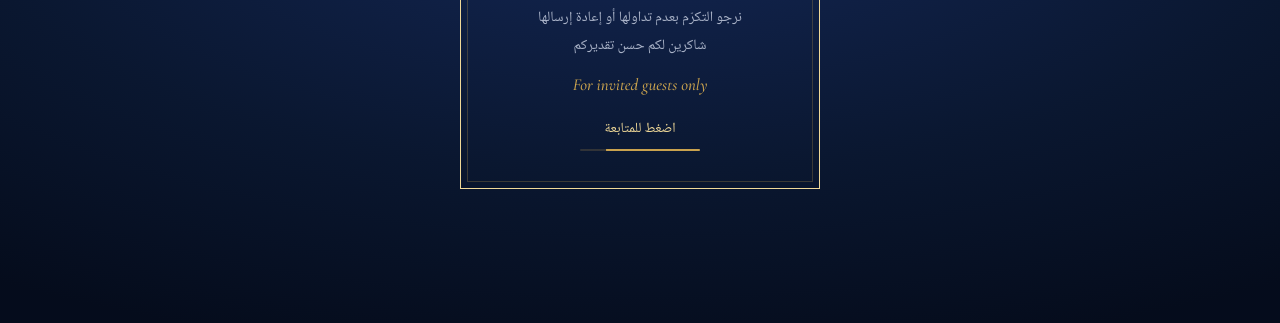
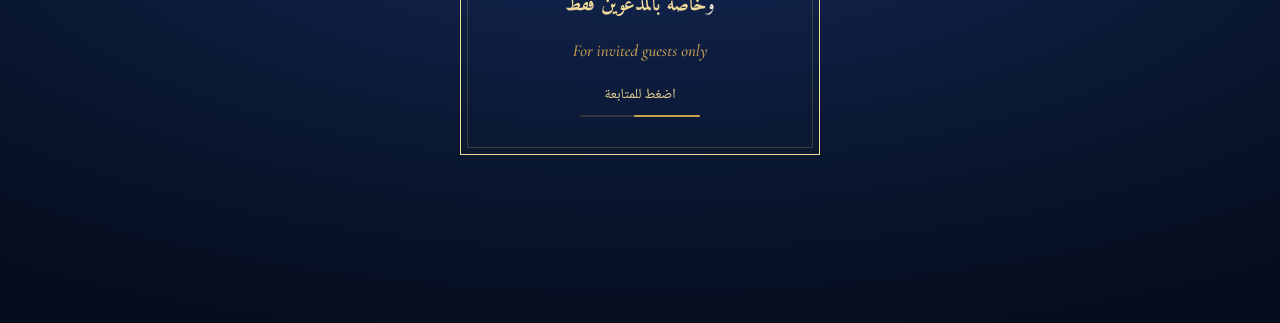
Before and after one commit to wafy1985/sara-graduation, a plain HTML site: page index.html in a window 1280 px wide. Shown: the part 477-800 px from the top of the page. Drawn offline with nearby package versions, Linux system fonts and the light colour scheme; animation ran at ten frames a second.

Commit message:
حذف جملة عدم التداول وجعل مدة الشاشة الافتتاحية 10 ثوانٍ
Co-Authored-By: Claude Opus 5.5 <noreply@anthropic.com>
Claude-Session: https://claude.ai/code/session_01G4pxfoSykjt5gm1febKnto

```diff
--- a/index.html
+++ b/index.html
@@ -72,7 +72,7 @@ body{
 .intro-rule .ic{width:14px;height:14px}
 .intro-go{margin-top:8px;font-size:.88rem;color:var(--gold-hi);display:flex;flex-direction:column;align-items:center;gap:8px}
 .intro-go i{display:block;width:120px;height:2px;background:rgba(201,162,78,.2);overflow:hidden;border-radius:2px}
-.intro-go i::after{content:"";display:block;height:100%;width:100%;background:var(--gold);transform-origin:right;animation:fill 7s linear forwards}
+.intro-go i::after{content:"";display:block;height:100%;width:100%;background:var(--gold);transform-origin:right;animation:fill 10s linear forwards}
 @keyframes fill{from{transform:scaleX(0)}to{transform:scaleX(1)}}
 #intro:focus-visible{outline:none}
 #intro:focus-visible .intro-in::before{border-color:var(--gold-hi)}
@@ -266,7 +266,6 @@ body{
     <h2 class="intro-h foil-night">دعوة شخصية خاصة</h2>
     <div class="intro-rule"><span></span><svg class="ic"><use href="#i-cross"/></svg><span></span></div>
     <p class="intro-p">هذه الدعوة موجّهة إليكم شخصياً<br>و<b>خاصة بالمدعوّين فقط</b></p>
-    <p class="intro-s">نرجو التكرّم بعدم تداولها أو إعادة إرسالها<br>شاكرين لكم حسن تقديركم</p>
     <p class="intro-en">For invited guests only</p>
     <div class="intro-go"><span>اضغط للمتابعة</span><i></i></div>
   </div>
@@ -600,7 +599,7 @@ body{
   }
   intro.addEventListener('click', function(){ closeIntro(true); });
   intro.addEventListener('keydown', function(e){ if (e.key === 'Enter' || e.key === ' ') { e.preventDefault(); closeIntro(true); } });
-  setTimeout(function(){ closeIntro(false); }, reduce ? 9000 : 7000);
+  setTimeout(function(){ closeIntro(false); }, 10000);
   intro.focus({preventScroll:true});
 
   /* ---------------- open / restart ---------------- */
```
